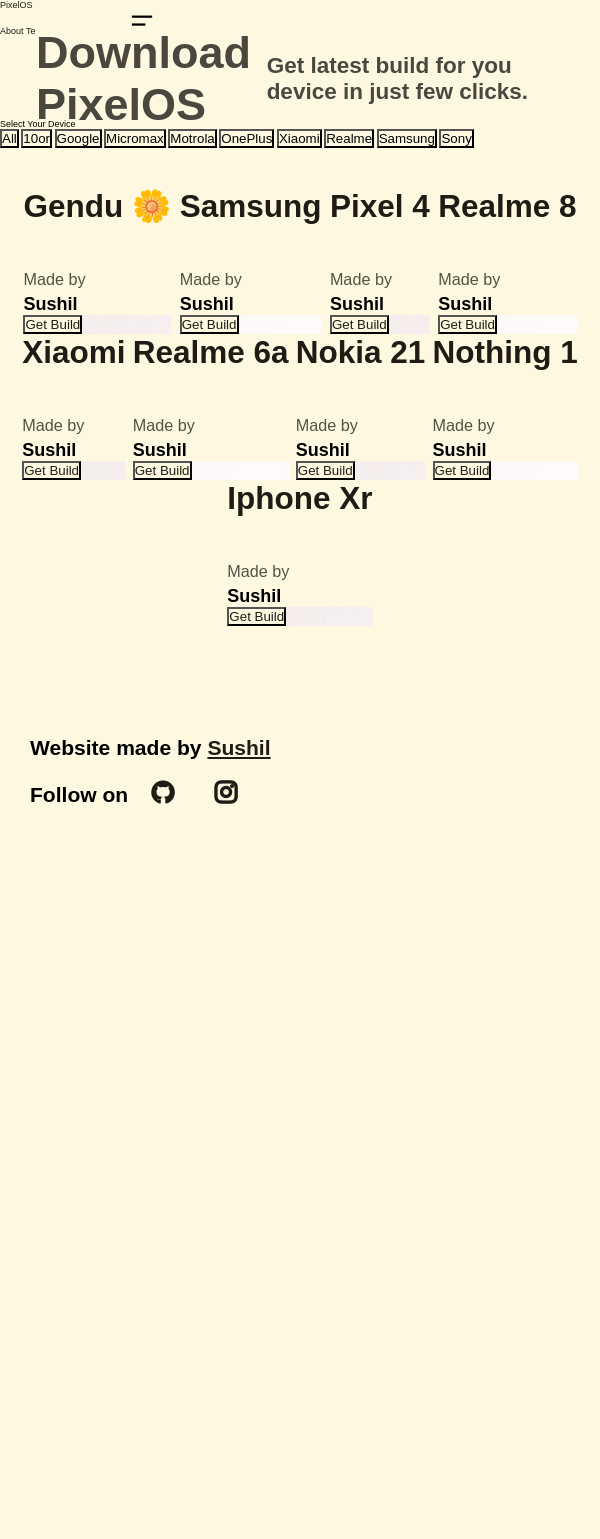
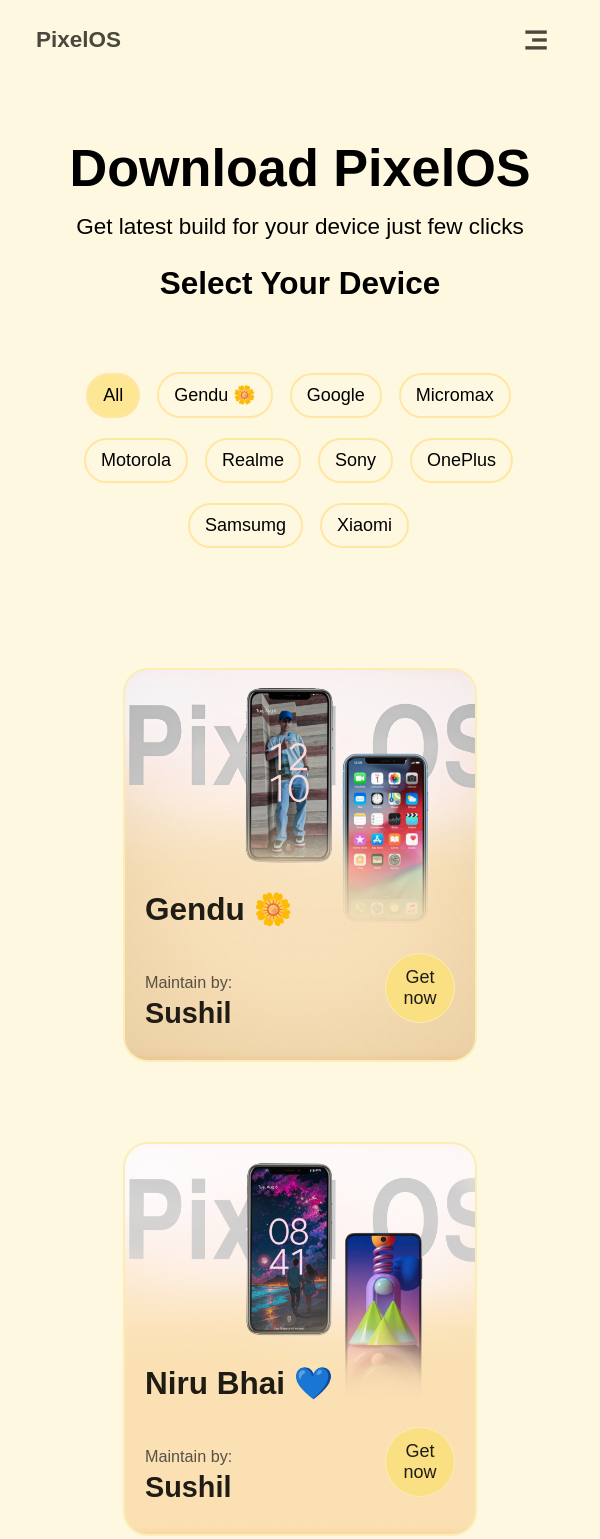
Before and after one commit to HttpsSushil/pixelos, a plain HTML site: page index.html in a window 600 px wide. Shown: the top 1539 px of the page. Before the commit the page ends 865 px from the top, so only its background shows below. Drawn offline with nearby package versions, Linux system fonts and the light colour scheme.

Commit message:
Add files via upload

```diff
--- a/index.html
+++ b/index.html
@@ -3,121 +3,147 @@
 <head>
     <meta charset="UTF-8">
     <meta name="viewport" content="width=device-width, initial-scale=1.0">
-    <title>Resposive Website</title>
+    <title>Pixel Os</title>
     <link
     href="https://cdn.jsdelivr.net/npm/remixicon@4.3.0/fonts/remixicon.css"
-    rel="stylesheet"
-/>
-    <link rel="stylesheet" href="code.css">
+    rel="stylesheet"/>
+    <link rel="stylesheet" href="style.css">
 </head>
 <body>
-    <div class="nav">
-        <div class="logo">
-            <a href="#" class="pixel-name">PixelOS</a>
+
+<!-- nav bar -->
+    <div class="menu">
+        <div class="log">
+            <a href="#">PixelOS</a>
         </div>
-        <div class="about-main">
-            <spaan class="about">
+        <div class="contact">
+            <a href="#">Team</a>
             <a href="#">About</a>
-            <a href="#">Team</a>
             <a href="#">Download</a>
             <a href="#">Blog</a>
-            <i class="ri-menu-2-line"></i>
-            </span>
+            <i href="#" class="ri-menu-3-line"></i>
         </div>
     </div>
 
-    <div class="menu">
-        <h1>Download PixelOS</h1>
-        <p>Get latest build for you device in just few clicks.</p>
+    <div class="heading">
+        <div class="head">
+            <h1>Download PixelOS</h1>
+            <p>Get latest build for your device just few clicks</p>
+        </div>
+</div>
+
+<!-- device list -->
+
+<div class="divice">
+    <h2>Select Your Device</h2>
+
+<div class="device-list">
+    <div class="list">
+        <button class="all">All</button>
+        <button>Gendu 🌼</button>
+        <button>Google</button>
+        <button>Micromax</button>
+        <button>Motorola</button>
+        <button>Realme</button>
+        <button>Sony</button>
+        <button>OnePlus</button>
+        <button>Samsumg</button>
+        <button>Xiaomi</button>
+    </div>
+</div>
+
+<!-- Device list -->
+
+<div class="rom">
+
+    <div class="box" style="background-image: url(one.jpg);">
+        <div class="info">
+            <p class="p1">Gendu 🌼</p>
+            <p class="p2">Maintain by:</p>
+            <p class="p3">Sushil</p>
+        </div>
+        <button class="get">Get now</button>
     </div>
 
-    <div class="device">
-        <span>Select Your Device</span>
-        <div class="device-box">
-            <button>All</button>
-            <button>10or</button>
-            <button>Google</button>
-            <button>Micromax</button>
-            <button>Motrola</button>
-            <button>OnePlus</button>
-            <button>Xiaomi</button>
-            <button>Realme</button>
-            <button>Samsung</button>
-            <button>Sony</button>
+    <div class="box" style="background-image: url(two.jpg);">
+        <div class="info">
+            <p class="p1">Niru Bhai 💙</p>
+            <p class="p2">Maintain by:</p>
+            <p class="p3">Sushil</p>
         </div>
+        <button class="get">Get now</button>
     </div>
 
-    <div class="rom">
-        <div class="device-details" style="background-image: url(one.jpg);">
-                 <div class="dad">
-                    <p class="p1">Gendu 🌼</p>
-                    <p class="p2">Made by<br><h1>Sushil</h1></p>
-                 </div>
-                 <button class="get-build"><a href="#">Get Build</a></button>
-                </div>
-        <div class="device-details" style="background-image: url(two.jpg);">
-                    <div class="dad">
-                       <p class="p1">Samsung</p>
-                       <p class="p2">Made by<br><h1>Sushil</h1></p>
-                    </div>
-                    <button class="get-build"><a href="#">Get Build</a></button>
-                   </div>
-        <div class="device-details" style="background-image: url(one.jpg);">
-                    <div class="dad">
-                       <p class="p1">Pixel 4</p>
-                       <p class="p2">Made by<br><h1>Sushil</h1></p>
-                    </div>
-                    <button class="get-build"><a href="#">Get Build</a></button>
-                   </div>
-        <div class="device-details" style="background-image: url(two.jpg);">
-                    <div class="dad">
-                       <p class="p1">Realme 8</p>
-                       <p class="p2">Made by<br><h1>Sushil</h1></p>
-                    </div>
-                    <button class="get-build"><a href="#">Get Build</a></button>
-                   </div>
-        <div class="device-details" style="background-image: url(one.jpg);">
-                    <div class="dad">
-                       <p class="p1">Xiaomi</p>
-                       <p class="p2">Made by<br><h1>Sushil</h1></p>
-                    </div>
-                    <button class="get-build"><a href="#">Get Build</a></button>
-                   </div>
-        <div class="device-details" style="background-image: url(two.jpg);">
-                    <div class="dad">
-                       <p class="p1">Realme 6a</p>
-                       <p class="p2">Made by<br><h1>Sushil</h1></p>
-                    </div>
-                    <button class="get-build"><a href="#">Get Build</a></button>
-                   </div>
-         <div class="device-details" style="background-image: url(one.jpg);">
-                    <div class="dad">
-                       <p class="p1">Nokia 21</p>
-                       <p class="p2">Made by<br><h1>Sushil</h1></p>
-                    </div>
-                    <button class="get-build"><a href="#">Get Build</a></button>
-                   </div>
-        <div class="device-details" style="background-image: url(two.jpg);">
-                    <div class="dad">
-                       <p class="p1">Nothing 1</p>
-                       <p class="p2">Made by<br><h1>Sushil</h1></p>
-                    </div>
-                    <button class="get-build"><a href="#">Get Build</a></button>
-                   </div>
-         <div class="device-details" style="background-image: url(one.jpg);">
-                    <div class="dad">
-                       <p class="p1">Iphone Xr</p>
-                       <p class="p2">Made by<br><h1>Sushil</h1></p>
-                    </div>
-                    <button class="get-build"><a href="#">Get Build</a></button>
-                   </div>
+    <div class="box" style="background-image: url(one.jpg);">
+        <div class="info">
+            <p class="p1">Mantu 😼</p>
+            <p class="p2">Maintain by:</p>
+            <p class="p3">Sushil</p>
+        </div>
+        <button class="get">Get now</button>
     </div>
 
-    <footer>
-        <h3>Website made by <a id="sushil" href="#">Sushil</a></h3>
-        <h3 class="follow">Follow on <a id="insta" href="#"><i class="ri-github-fill"></i></a> <a id="insta" href="#"> <i class="ri-instagram-line"></i></a></h3>
-    </footer>
+    <div class="box" style="background-image: url(two.jpg);">
+        <div class="info">
+            <p class="p1">Krushna 🐒</p>
+            <p class="p2">Maintain by:</p>
+            <p class="p3">Sushil</p>
+        </div>
+        <button class="get">Get now</button>
+    </div>
 
-    <script src="code.js"></script>
-    </body>
+    <div class="box" style="background-image: url(one.jpg);">
+        <div class="info">
+            <p class="p1">Chiku Beta 🍑</p>
+            <p class="p2">Maintain by:</p>
+            <p class="p3">Sushil</p>
+        </div>
+        <button class="get">Get now</button>
+    </div>
+
+    <div class="box" style="background-image: url(one.jpg);">
+        <div class="info">
+            <p class="p1">Pua Rana 🐍</p>
+            <p class="p2">Maintain by:</p>
+            <p class="p3">Sushil</p>
+        </div>
+        <button class="get">Get now</button>
+    </div>
+
+    <div class="box" style="background-image: url(one.jpg);">
+        <div class="info">
+            <p class="p1">Nandi 🤣</p>
+            <p class="p2">Maintain by</p>
+            <p class="p3">Sushil</p>
+        </div>
+        <button class="get">Get now</button>
+    </div>
+
+    <div class="box" style="background-image: url(one.jpg);">
+        <div class="info">
+            <p class="p1">Kataki 💃🏻</p>
+            <p class="p2">Maintain by</p>
+            <p class="p3">Sushil</p>
+        </div>
+        <button class="get">Get now</button>
+    </div>
+
+    <div class="box" style="background-image: url(one.jpg);">
+        <div class="info">
+            <p class="p1">Suji 💩</p>
+            <p class="p2">Maintain by</p>
+            <p class="p3">Sushil</p>
+        </div>
+        <button class="get">Get now</button>
+    </div>
+</div>
+
+<!-- Follow -->
+
+<footer>
+    <h3>Website made by <a id="sushil" href="">Sushil</a></h3>
+    <h3 class="follow">Follow on <a id="insta" href="https://l.instagram.com/?u=https%3A%2F%2Fgithub.com%2FHttpsSushil&e=AT2XWDkZzbN5GJwg7_S49i1OpwMluL9zRdybuPyaQI4XIjDnpKBM0OnRe2paq8zoI4n-53mVyJdJtMR6WuXcgtDtZHWA-ovn993ykqX2rvKWQuJR2kQ6-aU"><i class="ri-github-fill"></i></a> <a id="insta" href="https://www.instagram.com/sushil.sugul/"> <i class="ri-instagram-line"></i></a></h3>
+</footer>
+
+</body>
 </html>
--- /dev/null
+++ b/style.css
@@ -0,0 +1,395 @@
+*{
+    padding: 0;
+    margin: 0;
+    background-color: #FFF8E1;
+    font-family: sans-serif;
+}
+
+html{
+    font-size: 9px;
+}
+
+.menu{
+    width: calc(100% - 12%);
+    height: 12vh;
+    display: flex;
+    align-items: center;
+    justify-content: space-between;
+    font-size: 2rem;
+    font-weight: 550;
+    padding: 0 6%;
+    color: #4A473E;
+}
+
+.contact{
+    display: flex;
+    justify-content: center;
+    gap: 5vw;
+}
+
+.menu a{
+    text-decoration: none;
+    color: #4A473E;
+}
+
+.contact i {
+    display: none;
+}
+
+/*headding*/
+
+.heading{
+    display: flex;
+    text-align: center;
+    justify-content: center;
+    margin: 3vw;
+}
+
+/* device  */
+
+h2{
+    text-align: center;
+}
+
+.all{
+    background-color: #FDE694;
+}
+
+
+/*footer*/
+
+footer{
+    display: flex;
+    justify-content: space-between;
+
+}
+
+a{
+    text-decoration: none;
+    color:#1F1C15;
+}
+
+
+
+/*Make for pc*/
+
+@media (min-width:600px) {
+
+    *{
+        font-family: sans-serif;
+    }
+
+    .html{
+        font-size: 10px;
+    }
+
+    .head h1{
+        font-size: 5.8rem;
+        padding-bottom:20px;
+        font-weight: bold;
+    }
+    .head p{
+        font-size: 3rem;
+    }
+
+    h2{
+        text-align: center;
+        font-size: 4.3rem;
+        margin-bottom: 30px;
+        font-weight: bold;
+    }
+
+    .list{
+        display: flex;
+        flex-wrap: wrap;
+        justify-content: center;
+        align-items: center;
+    }
+
+    .list button{
+        font-size: 2.2rem;
+        text-align: center;
+        padding: 10px 15px;
+        margin: 10px;
+        border-radius:25px;
+        border: 2px solid #ffe6a3;
+    }
+
+    .menu{
+        font-size: 3rem;
+    }
+
+    /*rom*/
+
+    .rom{
+        width: calc(100% - 180px);
+        display: flex;
+        flex-wrap: wrap;
+        align-items: center;
+        justify-content: space-evenly;
+        background-color: #FFF8E1;
+        padding:40px 90px;
+    }
+
+    .box{
+        width:470px;
+        height:540px;
+        border: 2px solid #FCEDB7;
+        margin: 40px 10px;
+        border-radius: 25px;
+        background-repeat: no-repeat;
+        background-size:cover;
+        background-position: center;
+        display: flex;
+        align-items: end;
+        justify-content:center;
+
+    }
+
+    .info{
+        width: 210px;
+        display: flex;
+        flex-direction: column;
+        padding-left: 25px;
+        padding-bottom: 20px;
+        color: #1F1C15;
+        background-color: transparent;
+    }
+
+    .p1{
+        font-size: 3.5rem;
+        font-weight: bold;
+        padding-bottom: 60px;
+        background-color: transparent;
+        color: #1F1C15;
+
+    }
+
+    .p2{
+        padding-bottom: 5px;
+        background-color: transparent;
+        font-size: 1.6rem;
+        color: #565143;
+    }
+
+    .p3{
+        font-size:3.2rem ;
+        font-weight: bold;
+        padding-bottom: 10px;
+        background-color: transparent;
+        color: #1F1C15;
+
+    }
+
+    .get{
+        height: 70px;
+        width: 70px;
+        border-radius: 50%;
+        margin-bottom: 52px;
+        margin-right: 20px;
+        font-size: 18px;
+        font-family: sans-serif;
+        font-weight: 500;
+        padding: 7px;
+        background-color: #fae082;
+        border: 1.2px solid #FCEDB7;
+        color: #1F1C15;
+
+
+    }
+
+    /*footer*/
+
+    footer{
+        padding: 70px 100px;
+        font-size: 3rem;
+
+    }
+
+    h3{
+        padding-bottom: 18px;
+
+    }
+    a#sushil{
+        text-decoration: underline;
+    }
+    i{
+        padding: 0 35px;
+        font-size: 4rem;
+        text-align: center;
+    }
+
+}
+
+
+
+/* Make for mobile */
+
+@media (max-width:600px) {
+    *{
+        font-family: sans-serif;
+    }
+
+    .html{
+        font-size: 10px;
+    }
+    .menu{
+        width: calc(100% - 12%);
+        height: 10vh;
+        font-size: 2.5rem;
+        padding: 0 6% 0 6%;
+        font-weight: 600;
+    }
+
+    .contact a {
+        display: none;
+    }
+
+    .contact i{
+        display: block;
+    }
+
+    .head{
+        font-size: 2rem;
+    }
+    .head h1{
+        margin-top: 5vh;
+        padding-bottom: 2vh;
+    }
+    .head p{
+        font-size: 2.5rem;
+    }
+
+    /*device*/
+
+    h2{
+        font-size: 3.5rem;
+        margin-top: 25px;
+    }
+
+    .list{
+        display: flex;
+        flex-wrap: wrap;
+        align-items: center;
+        justify-content: center;
+        padding: 30px;
+
+    }
+
+    .list button{
+        text-align: center;
+        font-size: 2rem;
+        gap: 20px;
+        margin-left: 7px;
+        margin-bottom: 10px;
+        padding: 10px 15px 10px 15px;
+        border-radius:25px;
+        border: 2px solid #ffe6a3;
+    }
+
+    /* rom */
+
+    .rom{
+        width: calc(100% - 30px);
+        display: flex;
+        flex-wrap: wrap;
+        align-items: center;
+        justify-content: space-evenly;
+        background-color: #FFF8E1;
+        padding:40px 15px;
+    }
+
+    .box{
+        width:350px;
+        height:390px;
+        border: 2px solid #FCEDB7;
+        margin-bottom: 40px;
+        border-radius: 25px;
+
+    }
+
+
+    .box{
+        background-repeat: no-repeat;
+        background-size:cover;
+        background-position: center;
+        display: flex;
+        align-items: end;
+        justify-content: space-between;
+
+    }
+
+
+    .info{
+        width: 210px;
+        display: flex;
+        flex-direction: column;
+        padding-left: 20px;
+        padding-bottom: 20px;
+        background-color: transparent;
+    }
+
+    .p1{
+        font-size: 3.5rem;
+        font-weight: bold;
+        padding-bottom: 45px;
+        background-color: transparent;
+        color: #1F1C15;
+    }
+
+    .p2{
+        padding-bottom: 5px;
+        font-size: 1.8rem;
+        color: #565143;
+        background-color: transparent;
+    }
+
+    .p3{
+        font-size:3.2rem ;
+        font-weight: bold;
+        padding-bottom: 10px;
+        background-color: transparent;
+        color: #1F1C15;
+
+    }
+
+    .get{
+        height: 70px;
+        width: 70px;
+        border-radius: 50%;
+        margin-bottom: 37px;
+        margin-right: 20px;
+        font-size: 18px;
+        font-family: sans-serif;
+        font-weight: 500;
+        padding: 7px;
+        background-color: #fae082;
+        border: 1.2px solid #FCEDB7;
+        color: #1F1C15;
+
+
+    }
+
+    /*footer*/
+
+    footer{
+        display: block;
+        padding-left: 30px;
+        padding-bottom: 40px;
+        padding-right: 30px;
+        font-size: 2rem;
+    }
+
+    h3{
+        padding-bottom: 18px;
+
+    }
+    a#sushil{
+        text-decoration: underline;
+    }
+    i{
+        padding: 0 15px;
+        font-size: 3rem;
+        text-align: center;
+    }
+}
```
